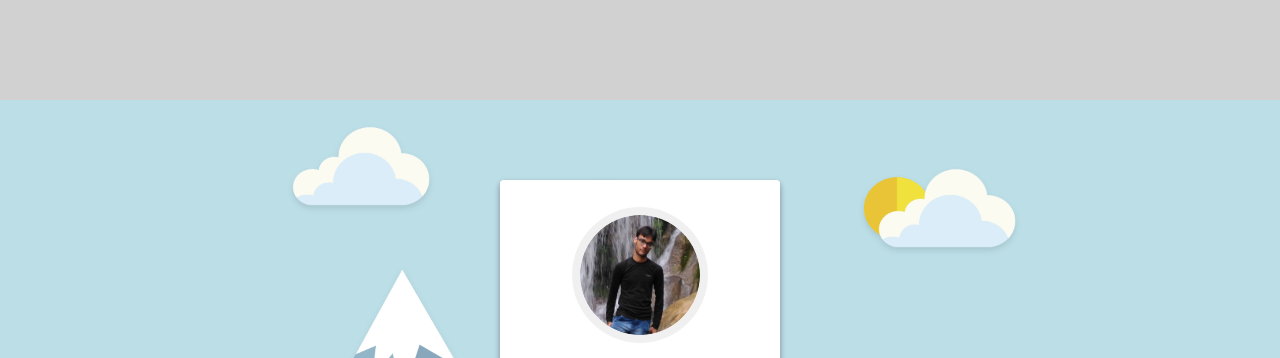
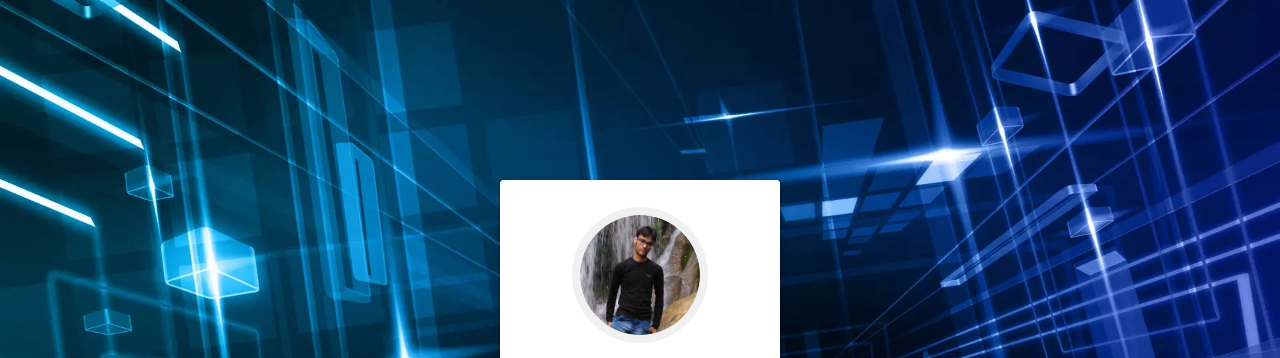
Before and after one commit to JDchauhan/JDchauhan_profile_card, a plain HTML site: page index.html in a window 1280 px wide. Shown: the top 358 px of the page. Drawn offline with Linux system fonts and the light colour scheme; files that its build step writes are made by us from their sources.

Commit message:
profile theme updation
background

```diff
--- a/stylesheets/style.css
+++ b/stylesheets/style.css
@@ -3,7 +3,7 @@ html {
   height: 100%;
 }
 body {
-  background: #D1D1D1 url("../images/bg.png") no-repeat center center fixed;
+  background: #D1D1D1 url("../images/bg.jpg") no-repeat center center fixed;
   background-size: 120% auto;
   position: fixed;
   padding: 0px;
```
Also changed, not shown: images/bg.jpg (added), images/bg.png (deleted).
